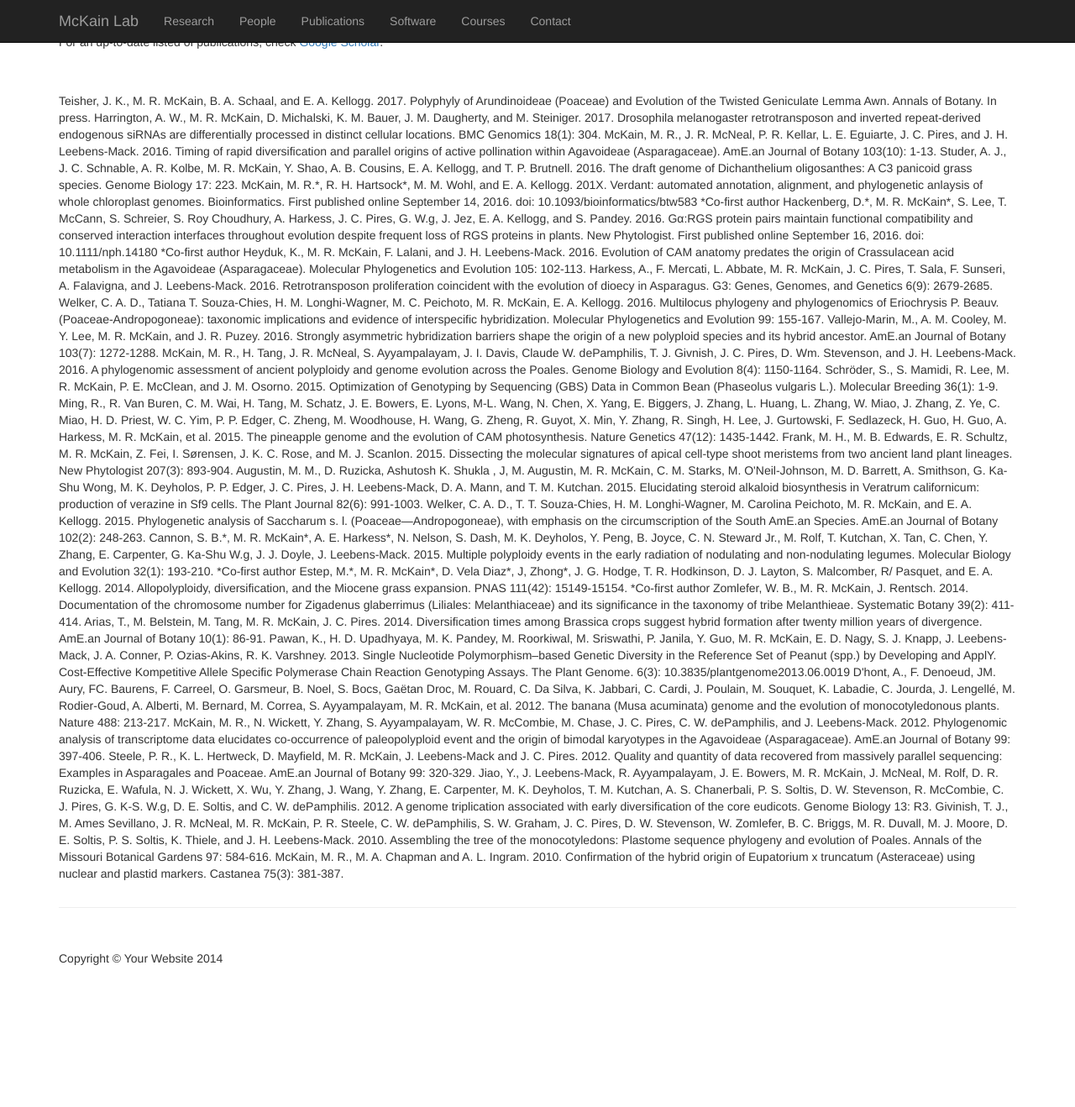
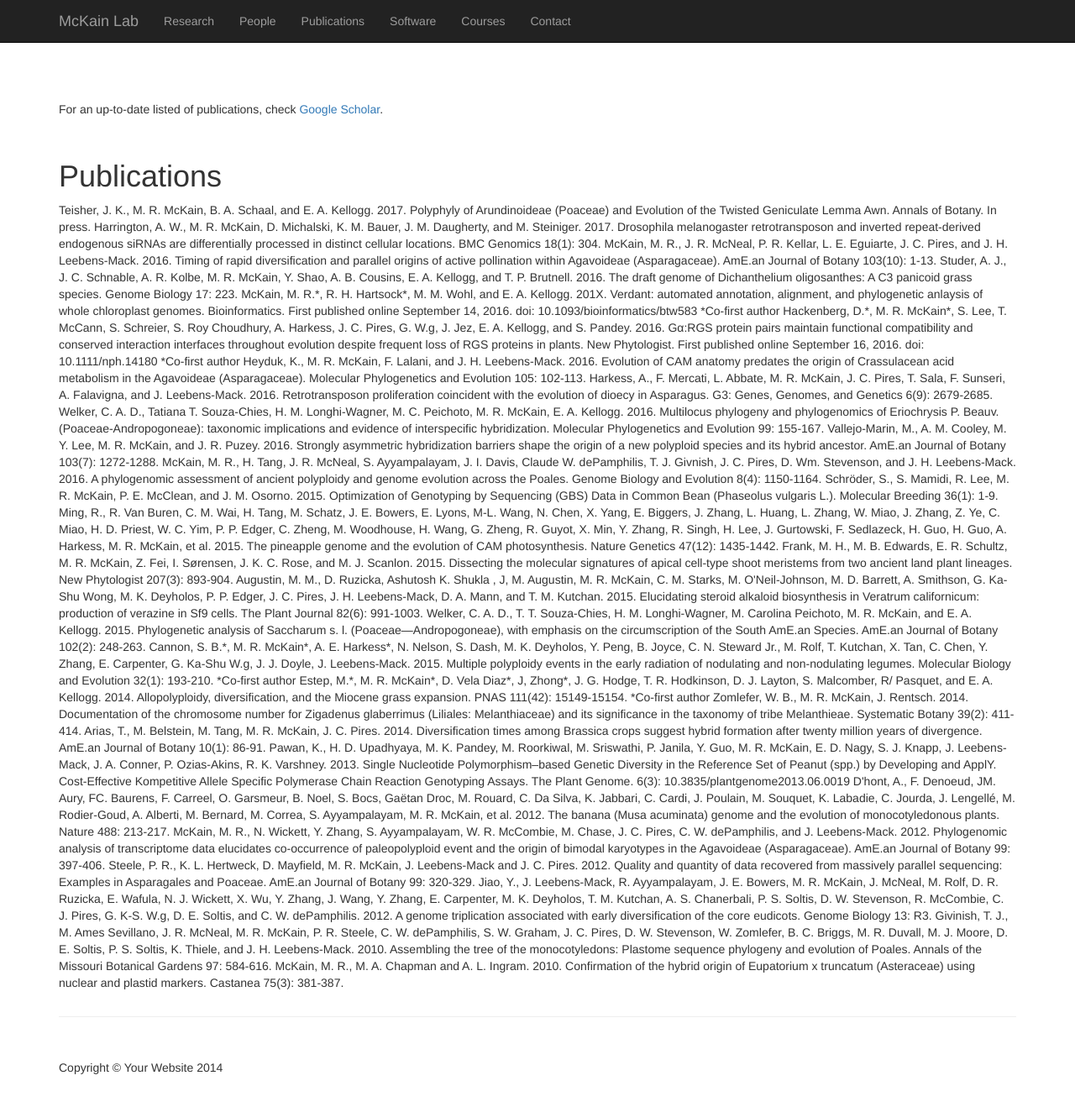
Before and after one commit to mrmckain/mrmckain.github.io, a Jekyll site: the page pubs.html, which Jekyll copies as it is, in a window 1280 px wide and 1341 px high. Shown: the top 1318 px of the window at 84% size. Built offline with Jekyll 4.4.1, drawn with Linux system fonts in a browser that asks for light colours.

Commit message:
Added pubs.

```diff
--- a/pubs.html
+++ b/pubs.html
@@ -91,9 +91,10 @@
 
         <div class="row">
             <div class="col-lg-12">
-               <br><br>
+               <br><br><br><br><br><br>
                <p>For an up-to-date listed of publications, check <a href="https://scholar.google.com/citations?user=bnUV-cwAAAAJ&hl=en">Google Scholar</a>.</p>
-               <br><br>
+               <br>
+               <h1>Publications</h1>
                <p>Teisher, J. K., M. R. McKain, B. A. Schaal, and E. A. Kellogg. 2017. Polyphyly of Arundinoideae (Poaceae) and Evolution of the Twisted Geniculate Lemma Awn. Annals of Botany.  In press.
 
 Harrington, A. W., M. R. McKain, D. Michalski, K. M. Bauer, J. M. Daugherty, and M. Steiniger.  2017. Drosophila melanogaster retrotransposon and inverted repeat-derived endogenous siRNAs are differentially processed in distinct cellular locations. BMC Genomics 18(1): 304.
```
